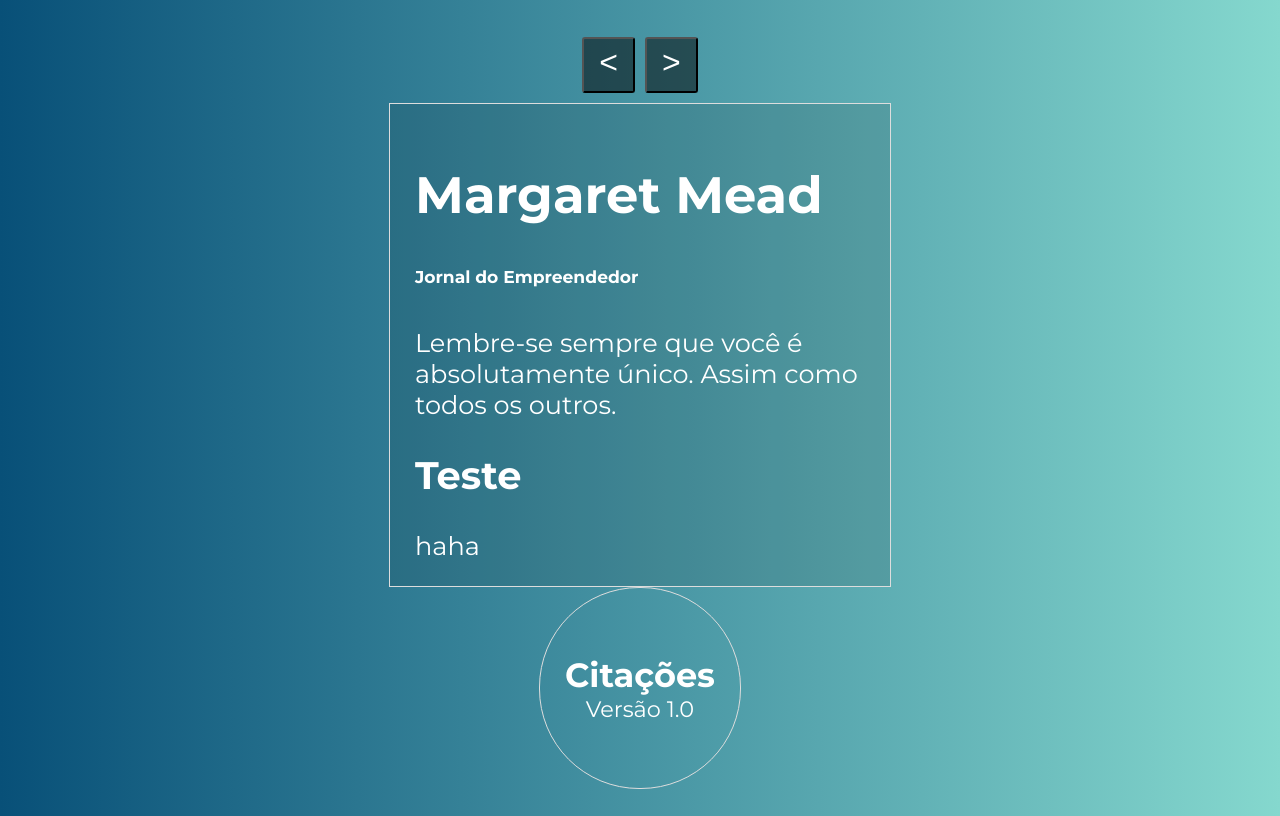
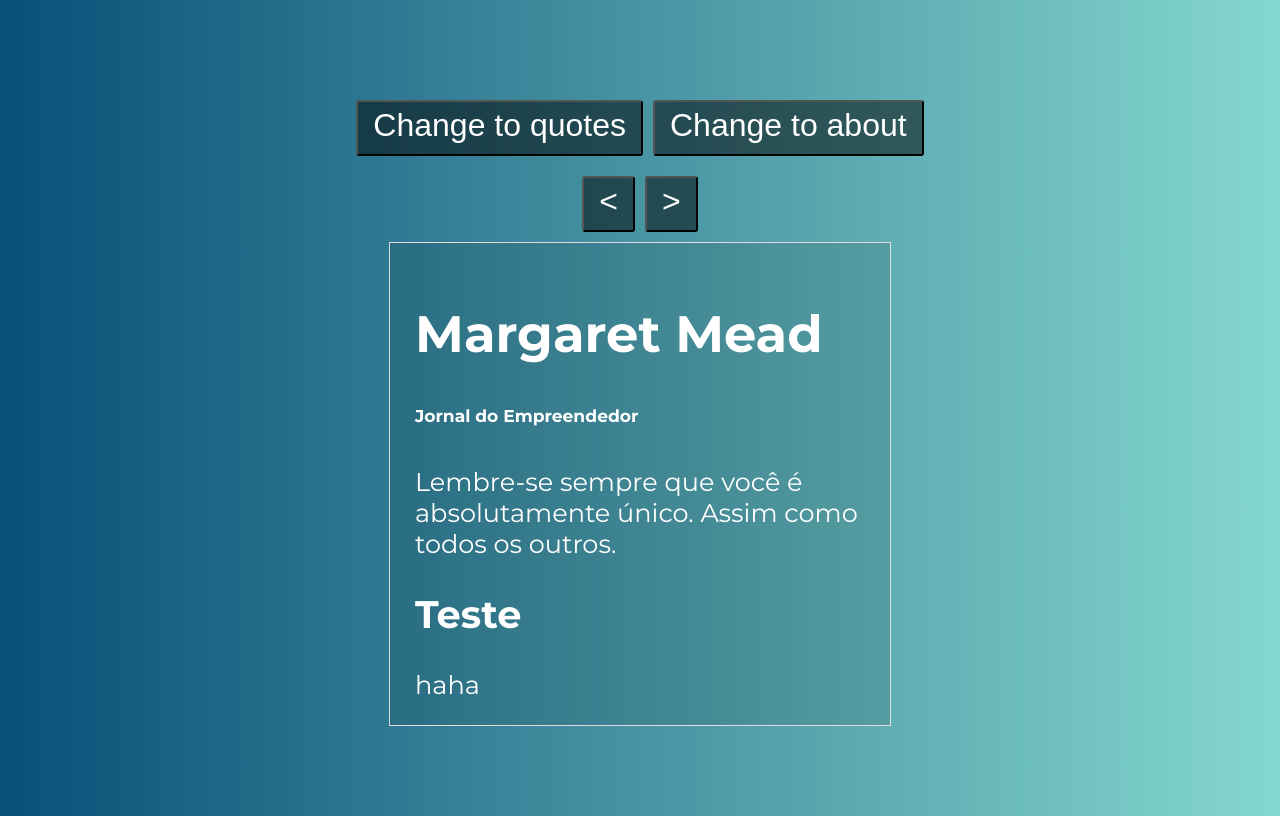
Before and after one commit to angelomedeiros/curso-vue, a Vue app in the folder s09/citacoes/: page / in a window 1280 px wide. Built offline with nearby package versions, Linux system fonts and the light colour scheme.

Commit message:
playin with dynamic components

```diff
--- a/s09/citacoes/src/App.vue
+++ b/s09/citacoes/src/App.vue
@@ -1,17 +1,28 @@
 <template>
   <div id="app">
-		<Citacoes />
-		<Sobre />
+    <span>
+      <button @click="componente = 'Citacoes'">Change to quotes</button>
+      <button @click="componente = 'Sobre'">Change to about</button>
+    </span>
+    <component :is="componente"/>
+    <!-- <component :is="'Citacoes'"/> -->
+    <!-- <Citacoes />
+    <Sobre />-->
   </div>
 </template>
 
 <script>
-import Citacoes from './components/Citacoes'
-import Sobre from './components/Sobre'
+import Citacoes from "./components/Citacoes";
+import Sobre from "./components/Sobre";
 
 export default {
-	components: { Citacoes, Sobre }
+  components: { Citacoes, Sobre },
+  data() {
+    return {
+      componente: "Citacoes"
+    };
   }
+};
 </script>
 
 <style>
@@ -31,7 +42,7 @@ export default {
   border-radius: 3px;
   font-size: 2rem;
   font-weight: 300;
-        color: #FFF;
-        background-color: rgba(0, 0, 0, .5);
+  color: #fff;
+  background-color: rgba(0, 0, 0, 0.5);
 }
 </style>
```
Lines whose indentation alone changed are shown as unchanged.
